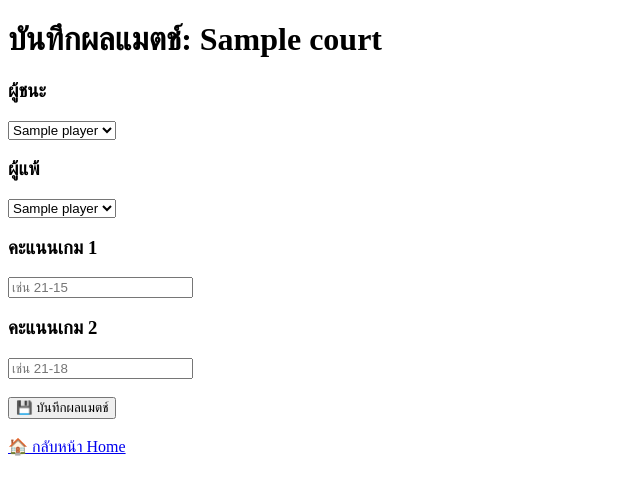
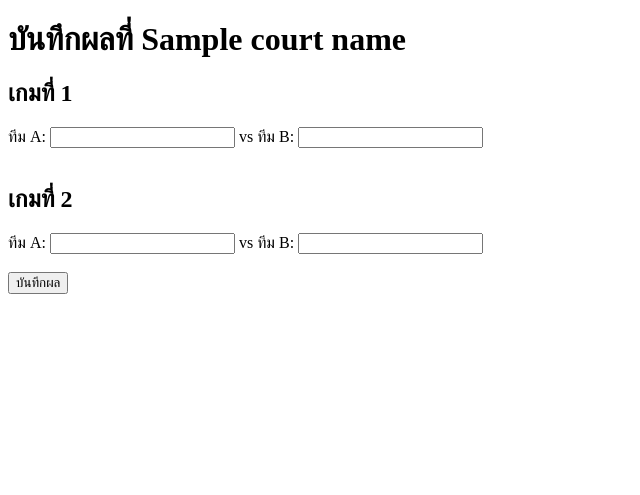
Before and after one commit to CHIRANONT/-, a Flask app: template templates/record_result.html in a window 1280 px wide. Shown: the top 495 px of the page, without its empty margins (0-640 px from the left). Run offline with Flask 3, Linux system fonts and the light colour scheme; the template is opened without the code that fills it: most values are stand-ins (such as "Sample title", 1, 10 or a date in 2020).

Commit message:
Update record_result.html

```diff
--- a/templates/record_result.html
+++ b/templates/record_result.html
@@ -5,36 +5,15 @@
     <title>บันทึกผลการแข่งขัน</title>
 </head>
 <body>
-    <h1>บันทึกผลแมตช์: {{ court }}</h1>
+    <h1>บันทึกผลที่ {{ court_name }}</h1>
+    <form method="POST">
+        <h2>เกมที่ 1</h2>
+        ทีม A: <input type="number" name="score_a1" required> vs ทีม B: <input type="number" name="score_b1" required><br><br>
 
-    <form action="/record_result" method="post">
-        <input type="hidden" name="court" value="{{ court }}">
+        <h2>เกมที่ 2</h2>
+        ทีม A: <input type="number" name="score_a2" required> vs ทีม B: <input type="number" name="score_b2" required><br><br>
 
-        <h3>ผู้ชนะ</h3>
-        <select name="winner" required>
-            {% for player in playing %}
-                <option value="{{ player.name }}">{{ player.name }}</option>
-            {% endfor %}
-        </select>
-
-        <h3>ผู้แพ้</h3>
-        <select name="loser" required>
-            {% for player in playing %}
-                <option value="{{ player.name }}">{{ player.name }}</option>
-            {% endfor %}
-        </select>
-
-        <h3>คะแนนเกม 1</h3>
-        <input type="text" name="score1" placeholder="เช่น 21-15" required>
-
-        <h3>คะแนนเกม 2</h3>
-        <input type="text" name="score2" placeholder="เช่น 21-18" required>
-
-        <br><br>
-        <button type="submit">💾 บันทึกผลแมตช์</button>
+        <button type="submit">บันทึกผล</button>
     </form>
-
-    <br>
-    <a href="/">🏠 กลับหน้า Home</a>
 </body>
 </html>
```
